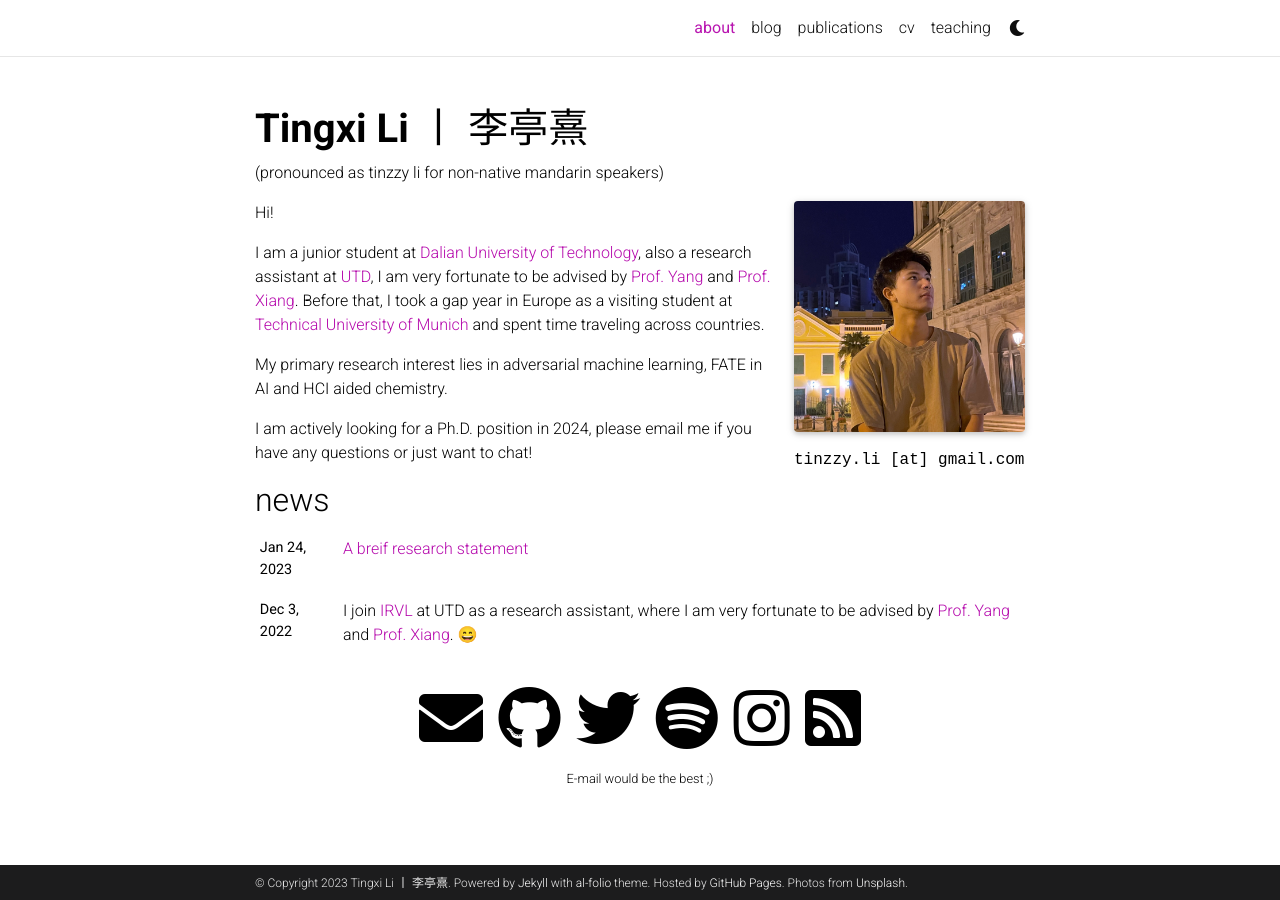
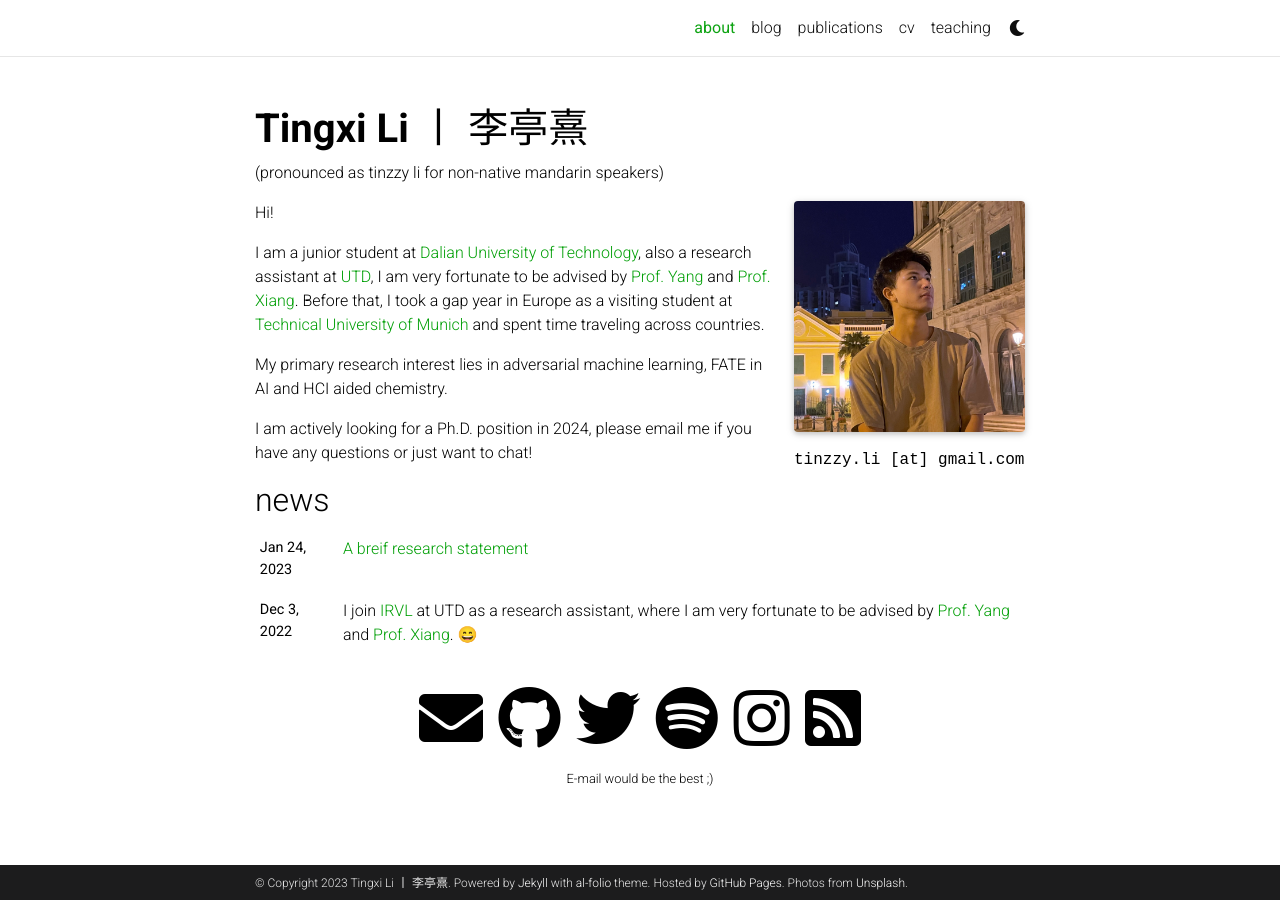
Before and after one commit to tinzzyli/tinzzyli.github.io, a Jekyll site: the page built from _pages/about.md, in a window 1280 px wide. Built offline with Jekyll 4.4.1, drawn with Linux system fonts in a browser that asks for light colours; full-size pictures stand in for the smaller copies a plugin makes; comment, search, counter and statistics services are not loaded; a style sheet for code colours, icons or effects is not loaded.

Commit message:
Update _themes.scss

```diff
--- a/_sass/_themes.scss
+++ b/_sass/_themes.scss
@@ -7,8 +7,8 @@
   --global-code-bg-color: #{$code-bg-color-light};
   --global-text-color: #{$black-color};
   --global-text-color-light: #{$grey-color};
-  --global-theme-color: #{$purple-color};
-  --global-hover-color: #{$purple-color};
+  --global-theme-color: #{$green-color-dark};
+  --global-hover-color: #{$green-color-bright};
   --global-footer-bg-color: #{$grey-color-dark};
   --global-footer-text-color: #{$grey-color-light};
   --global-footer-link-color: #{$white-color};
@@ -38,8 +38,8 @@
   --global-code-bg-color: #{$code-bg-color-dark};
   --global-text-color: #{$grey-color-light};
   --global-text-color-light: #{$grey-color-light};
-  --global-theme-color: #{$cyan-color};
-  --global-hover-color: #{$cyan-color};
+  --global-theme-color: #{$green-color-lime};
+  --global-hover-color: #{$green-color-lime};
   --global-footer-bg-color: #{$grey-color-light};
   --global-footer-text-color: #{$grey-color-dark};
   --global-footer-link-color: #{$black-color};
```
